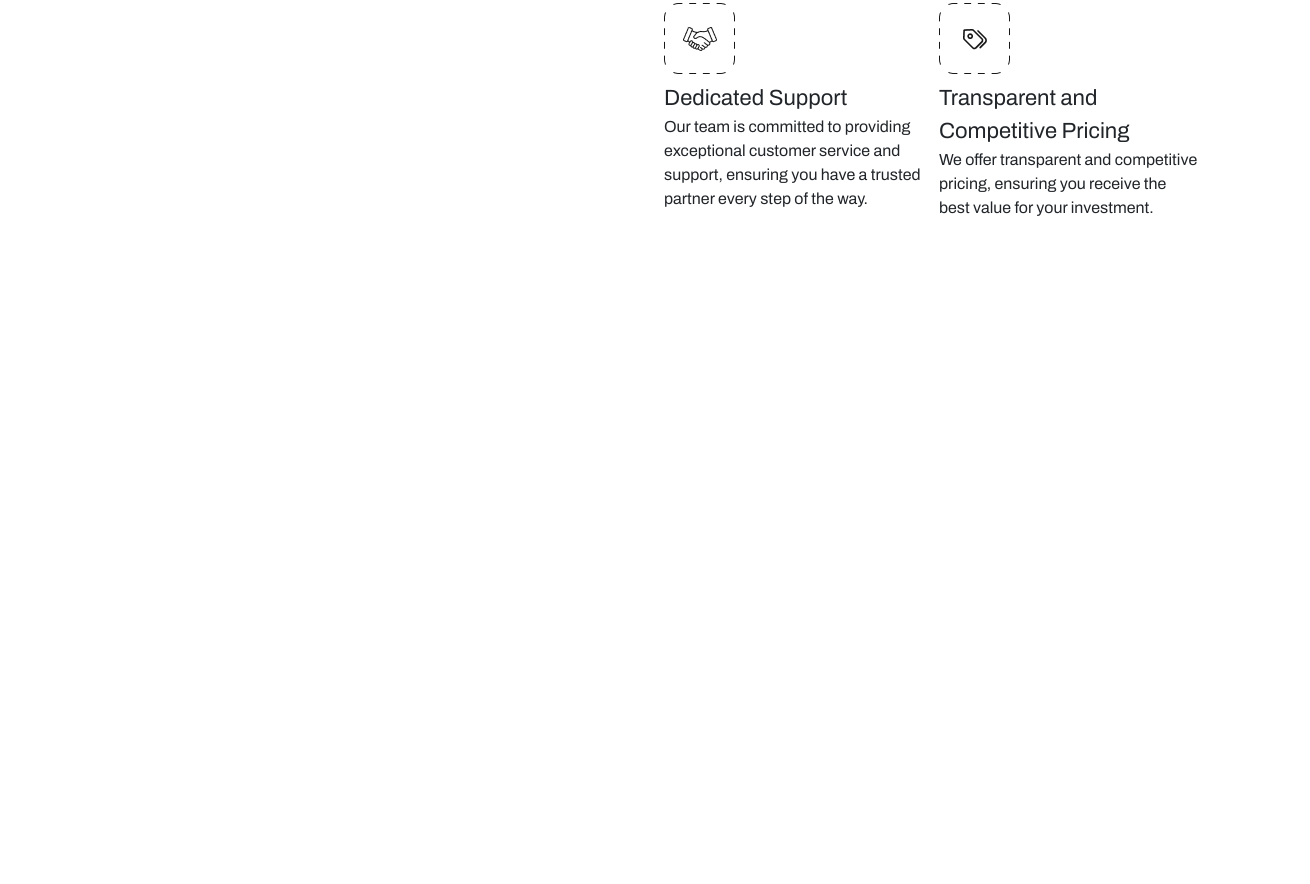
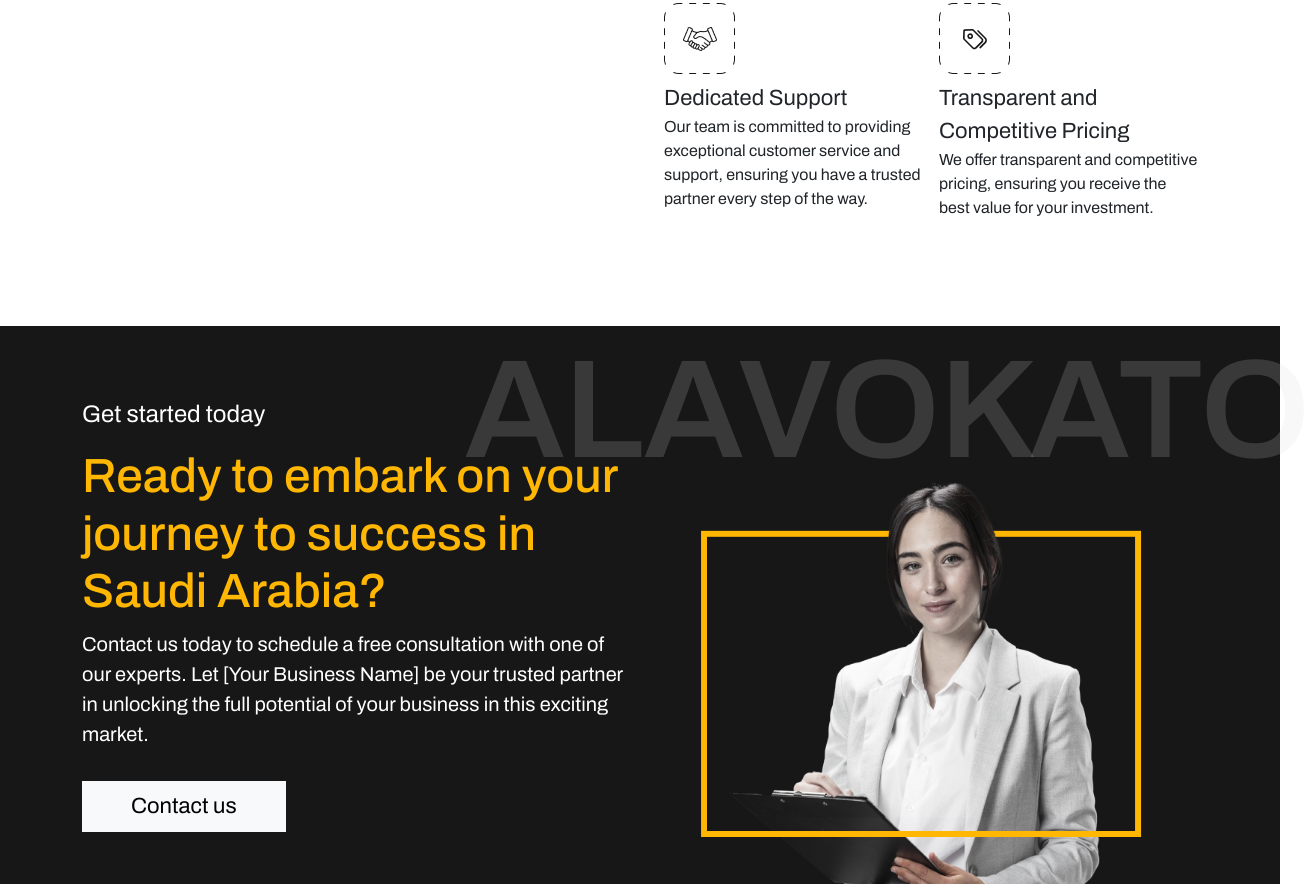
Before and after one commit to MarufAlAslam/alavokato-html-bootstrap-template, a plain HTML site: page index.html in a window 1280 px wide. Shown: the part 2315-3199 px from the top of the page, 1310 px wide, since content can reach past the window. Before the commit the page ends 2641 px from the top, so only its background shows below. Drawn offline with nearby package versions, Linux system fonts and the light colour scheme.

Commit message:
get started done

```diff
--- a/css/style.css
+++ b/css/style.css
@@ -163,3 +163,20 @@
 .fs-40 {
   font-size: 40px;
 }
+
+/* get started */
+.get-started {
+  background-color: #171717;
+}
+.pt-70 {
+  padding-top: 70px;
+}
+
+.fs-48 {
+  font-size: 48px;
+}
+
+.shadow-text.end {
+  left: unset;
+  right: -30px;
+}
--- a/index.html
+++ b/index.html
@@ -397,6 +397,40 @@
     </section>
     <!-- alavokato -->
 
+    <!-- get started -->
+    <section class="get-started pt-70">
+        <div class="position-relative">
+            <h2 class="shadow-text end text-uppercase">
+                Alavokato
+            </h2>
+        </div>
+        <div class="container">
+            <div class="row g-3">
+                <div class="col-md-6">
+                    <p class="fs-24 text-white">
+                        Get started today
+                    </p>
+                    <h2 class="fs-48 text-orange">
+                        Ready to embark on your journey to success in Saudi Arabia?
+                    </h2>
+                    <p class="fs-20 text-white">
+                        Contact us today to schedule a free consultation with one of our experts. Let [Your Business
+                        Name] be your trusted
+                        partner in unlocking the full potential of your business in this exciting market.
+                    </p>
+                    <a href="" class="btn btn-light fs-22 px-5 py-2 mt-3">
+                        Contact us
+                    </a>
+                </div>
+
+                <div class="col-md-6">
+                    <img src="img/bordered.png" class="img-fluid" alt="">
+                </div>
+            </div>
+        </div>
+    </section>
+    <!-- get started -->
+
 
 
     <!-- jquery cdn -->
```
Also changed, not shown: img/bordered.png (added).
